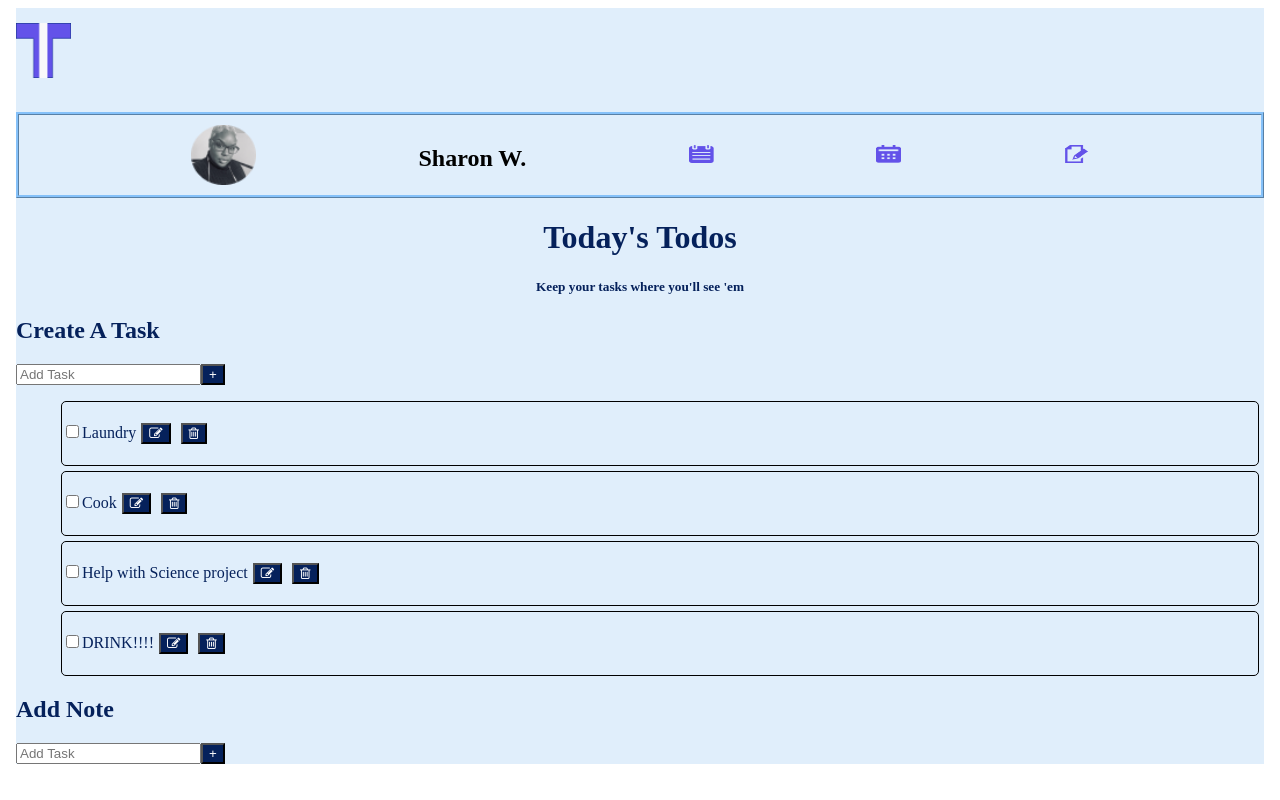
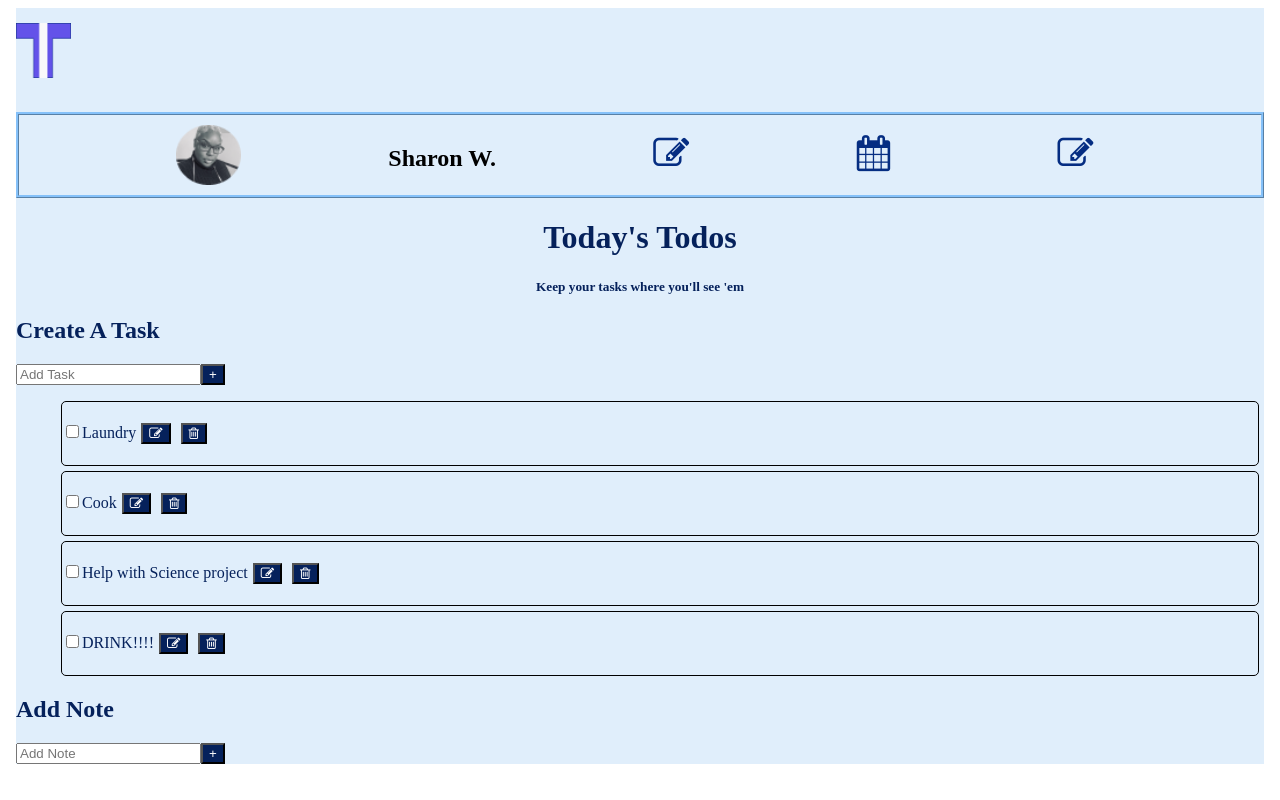
Before and after one commit to Sharonmarie19/my-todo-app, a React (Create React App) app: page / in a window 1280 px wide. Built offline with nearby package versions, Linux system fonts and the light colour scheme.

Commit message:
getting somewhere

```diff
--- a/src/App.js
+++ b/src/App.js
@@ -52,7 +52,7 @@ class App extends Component {
           <button style={stylesList.button}>+</button>
           <List todoTask={this.state.tasks} />
           <h2 style={stylesList.h2}>Add Note</h2>
-          <input type="text" placeholder="Add Task" />
+          <input type="text" placeholder="Add Note" />
           <button style={stylesList.button}>+</button>
         </div>
       </body>
--- a/src/components/Header.js
+++ b/src/components/Header.js
@@ -13,9 +13,9 @@ return (
     <nav style={stylesList.header}>
       <img src={Profile}/>
       <h1>Sharon W.</h1>
-      <img src={Notes} alt=""style={stylesList.img}/>
-      <img src={Calendar} alt=""style={stylesList.img}/>
-      <img src={Edit} alt=""style={stylesList.img}/>
+      <i class="fa fa-pencil-square-o"style={stylesList.img}></i>
+      <i class="fa fa-calendar"style={stylesList.img}></i>
+      <i class="fa fa-edit" style={stylesList.img}></i>
     </nav>
   </header>
   )
@@ -44,10 +44,9 @@ const stylesList= {
         height:"55px",
       },
      img:{
-        marginTop:"20px",
-        width:"25px",
-        height:"30%",
-
+         margin:"10px",
+        fontSize:"36px",
+        color:"#052D82",
        },
     }
 
```
